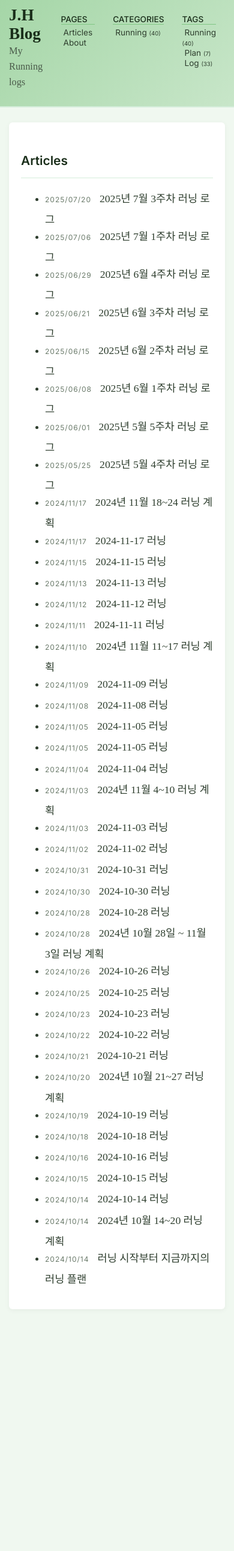
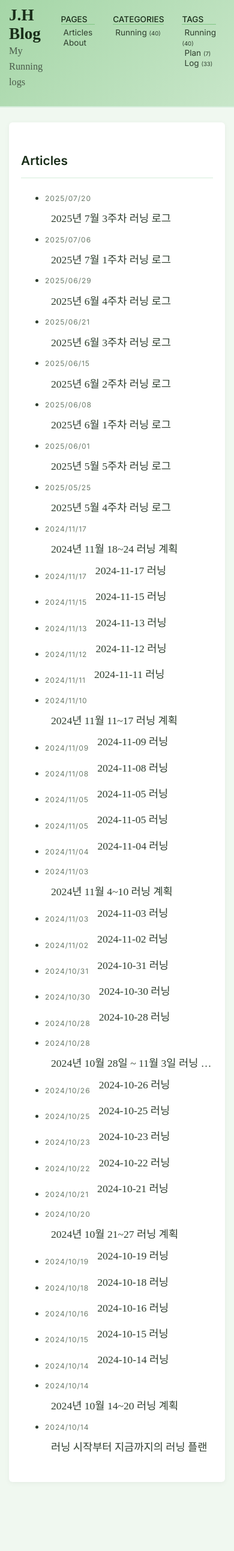
Before and after one commit to bullkan94/bullkan94.github.io, a Jekyll site: the page built from index.md, in a window 390 px wide. Shown: the whole page at 60% size. Built offline with Jekyll 4.4.1, drawn with Linux system fonts in a browser that asks for light colours; before the commit the page ends 2297 px from its top, so only the background shows below that.

Commit message:
Adjust mobile readablity

```diff
--- a/public/css/style.css
+++ b/public/css/style.css
@@ -544,3 +544,20 @@ footer {
 		font-size: 1.2em;
 	}
 }
+
+/* Mobile post title optimization */
+@media (max-width: 768px) {
+	.post-link {
+		white-space: nowrap;
+		overflow: hidden;
+		text-overflow: ellipsis;
+		max-width: calc(100vw - 120px);
+		display: inline-block;
+	}
+}
+
+@media (max-width: 375px) {
+	.post-link {
+		max-width: calc(100vw - 100px);
+	}
+}
```
Also changed, not shown: 1 other file.
